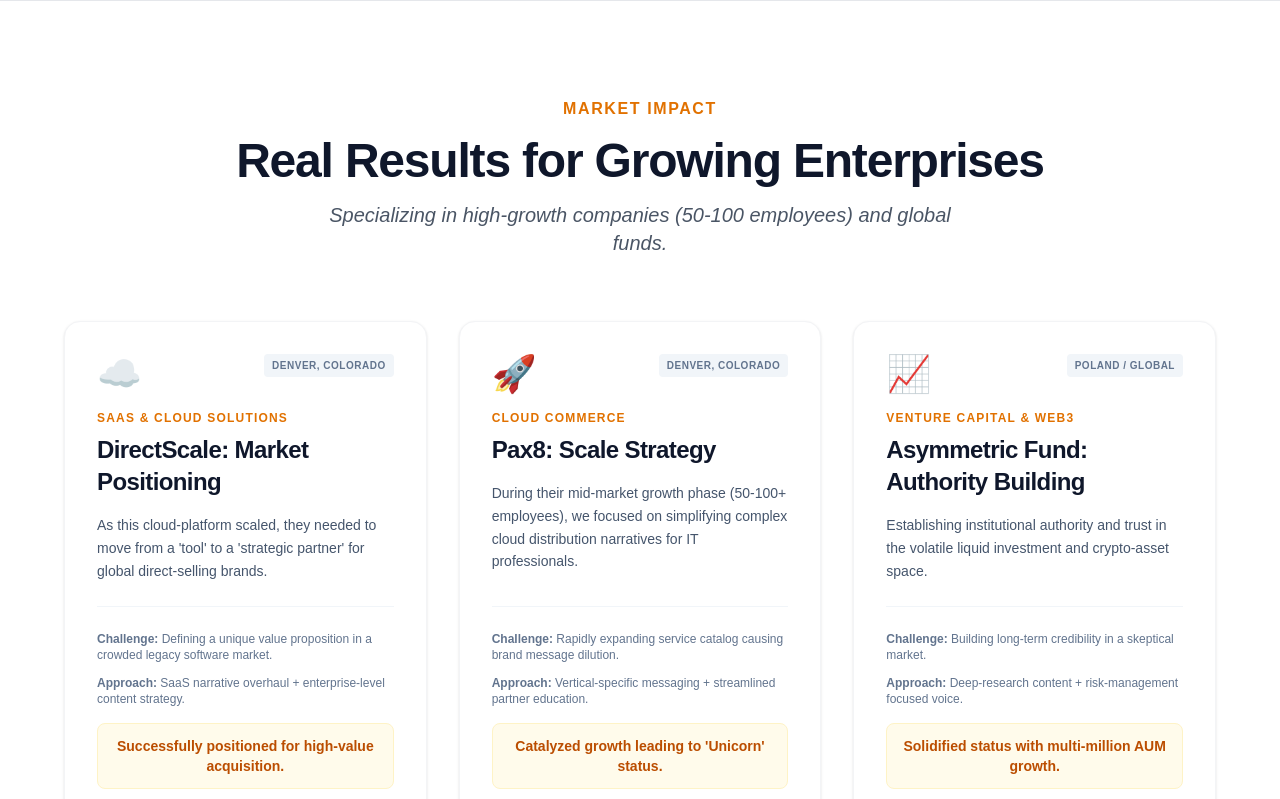
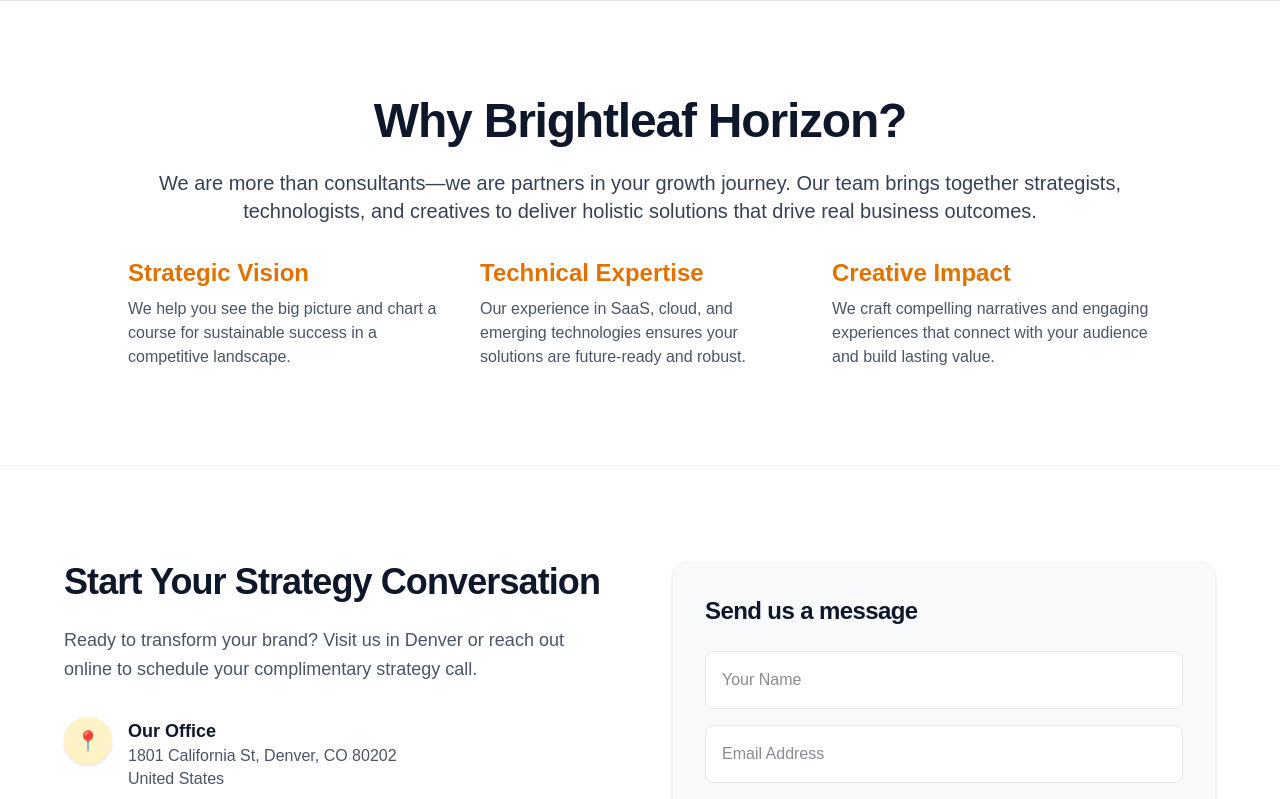
Before and after one commit to Sharon-DA/brightleaf-horizon, a Next.js app: page / in a window 1280 px wide. Shown: the part 1080-1879 px from the top of the page. Built offline with nearby package versions, Linux system fonts and the light colour scheme.

Commit message:
Make Home, Services, and Case Studies content unique; clarify Denver statement on About page

```diff
--- a/src/app/about/page.tsx
+++ b/src/app/about/page.tsx
@@ -31,7 +31,7 @@
   {
     date: "January 2025",
     title: "Milestones Achieved",
-    content: "Successfully established a regional presence in Denver, Colorado, and launched our first international partnership with Asymmetric Fund in Poland."
+    content: "BrightLeaf Horizon is based in Denver, Colorado, and launched our first international partnership with Asymmetric Fund in Poland."
   },
   {
     date: "March 2024",
--- /dev/null
+++ b/src/app/cases/page.tsx
@@ -0,0 +1,14 @@
+export default function CaseStudiesPage() {
+  return (
+    <main className="container mx-auto py-12 px-4">
+      <h1 className="text-4xl font-bold mb-6">Case Studies</h1>
+      <p className="mb-4">Explore how Brightleaf Horizon has delivered impactful solutions for our clients:</p>
+      <ul className="list-disc list-inside mb-6">
+        <li><strong>Retail Transformation:</strong> Modernized a regional retailer’s e-commerce platform, increasing online sales by 40%.</li>
+        <li><strong>Healthcare Integration:</strong> Developed a secure patient portal for a healthcare provider, improving patient engagement and data security.</li>
+        <li><strong>Logistics Optimization:</strong> Automated supply chain workflows for a logistics firm, reducing operational costs by 25%.</li>
+      </ul>
+      <p>See more examples of our work and the results we achieve for our partners.</p>
+    </main>
+  );
+}
--- a/src/app/page.tsx
+++ b/src/app/page.tsx
@@ -92,37 +92,24 @@
         </div>
       </section>
 
-      {/* Case Studies Section */}
-      <section id="cases" className="py-24 px-6 bg-white border-b border-gray-100">
-        <div className="max-w-6xl mx-auto">
-          <div className="text-center mb-16">
-            <p className="text-amber-600 font-semibold uppercase tracking-widest mb-4">Market Impact</p>
-            <h2 className="text-4xl md:text-5xl font-bold mb-4 text-slate-900 tracking-tight">Real Results for Growing Enterprises</h2>
-            <p className="text-xl text-gray-600 italic max-w-2xl mx-auto">Specializing in high-growth companies (50-100 employees) and global funds.</p>
-          </div>
-
-          <div className="grid md:grid-cols-3 gap-8">
-            {cases.map((item, i) => (
-              <div key={i} className="bg-white p-8 rounded-2xl shadow-sm border border-gray-100 flex flex-col hover:border-amber-400 hover:shadow-2xl transition-all duration-300 transform hover:-translate-y-2 animate-slide-up" style={{animationDelay: `${0.1 + i * 0.1}s`}}>
-                <div className="flex justify-between items-start mb-4">
-                  <div className="text-4xl">{item.icon}</div>
-                  <span className="text-[10px] font-bold bg-slate-100 text-slate-500 px-2 py-1 rounded uppercase tracking-wider">
-                    {item.location}
-                  </span>
-                </div>
-                <span className="text-amber-600 font-bold text-xs uppercase tracking-widest mb-2">{item.category}</span>
-                <h3 className="text-2xl font-bold text-slate-900 mb-4 tracking-tight">{item.title}</h3>
-                <p className="text-slate-600 text-sm mb-6 flex-grow leading-relaxed">{item.description}</p>
-
-                <div className="space-y-3 pt-6 border-t border-slate-100">
-                  <p className="text-xs text-slate-500"><strong>Challenge:</strong> {item.challenge}</p>
-                  <p className="text-xs text-slate-500"><strong>Approach:</strong> {item.approach}</p>
-                  <div className="mt-4 bg-amber-50 p-3 rounded-lg border border-amber-100">
-                    <p className="text-amber-700 font-bold text-center text-sm">{item.result}</p>
-                  </div>
-                </div>
-              </div>
-            ))}
+      {/* About Section - Unique Home Content */}
+      <section className="py-24 px-6 bg-white border-b border-gray-100">
+        <div className="max-w-5xl mx-auto text-center">
+          <h2 className="text-4xl md:text-5xl font-bold mb-6 text-slate-900 tracking-tight">Why Brightleaf Horizon?</h2>
+          <p className="text-xl text-gray-700 mb-8">We are more than consultants—we are partners in your growth journey. Our team brings together strategists, technologists, and creatives to deliver holistic solutions that drive real business outcomes.</p>
+          <div className="grid md:grid-cols-3 gap-8 text-left">
+            <div>
+              <h3 className="text-2xl font-bold text-amber-600 mb-2">Strategic Vision</h3>
+              <p className="text-gray-600">We help you see the big picture and chart a course for sustainable success in a competitive landscape.</p>
+            </div>
+            <div>
+              <h3 className="text-2xl font-bold text-amber-600 mb-2">Technical Expertise</h3>
+              <p className="text-gray-600">Our experience in SaaS, cloud, and emerging technologies ensures your solutions are future-ready and robust.</p>
+            </div>
+            <div>
+              <h3 className="text-2xl font-bold text-amber-600 mb-2">Creative Impact</h3>
+              <p className="text-gray-600">We craft compelling narratives and engaging experiences that connect with your audience and build lasting value.</p>
+            </div>
           </div>
         </div>
       </section>
--- /dev/null
+++ b/src/app/services/page.tsx
@@ -0,0 +1,16 @@
+export default function ServicesPage() {
+  return (
+    <main className="container mx-auto py-12 px-4">
+      <h1 className="text-4xl font-bold mb-6">Our Services</h1>
+      <p className="mb-4">Brightleaf Horizon offers a comprehensive suite of services to help your business thrive in the digital age. Our core offerings include:</p>
+      <ul className="list-disc list-inside mb-6">
+        <li>Custom Software Development</li>
+        <li>Cloud Solutions & Integration</li>
+        <li>Technology Consulting</li>
+        <li>UI/UX Design</li>
+        <li>Ongoing Support & Maintenance</li>
+      </ul>
+      <p>We tailor our services to meet your unique needs, ensuring scalable and sustainable growth for your organization.</p>
+    </main>
+  );
+}
```
